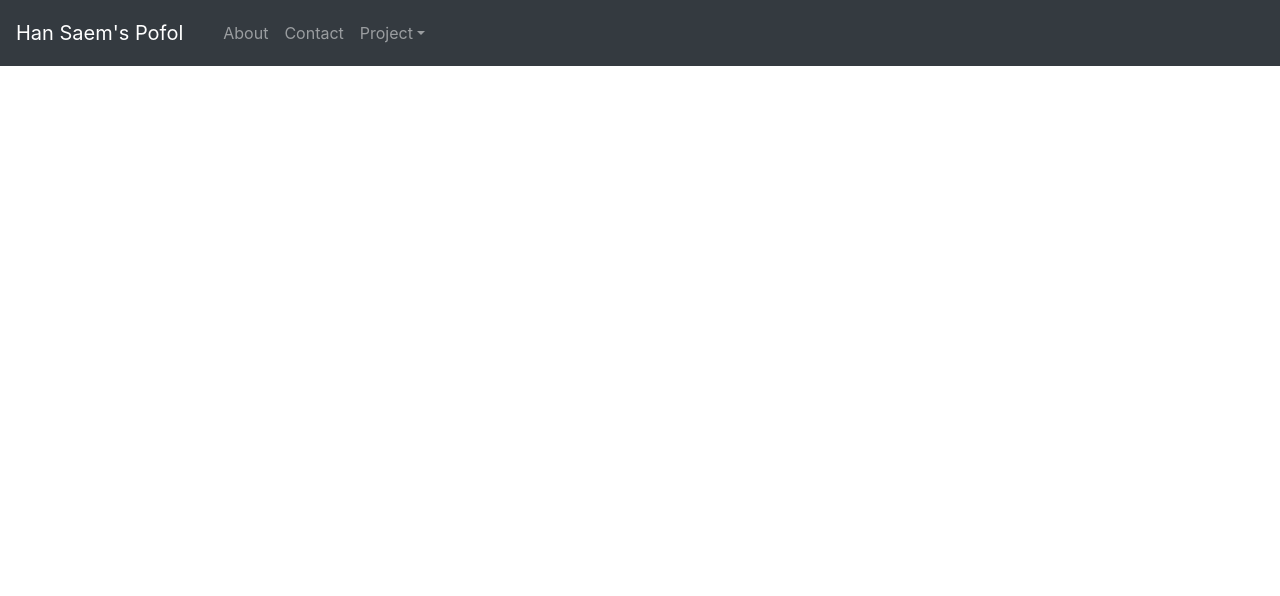
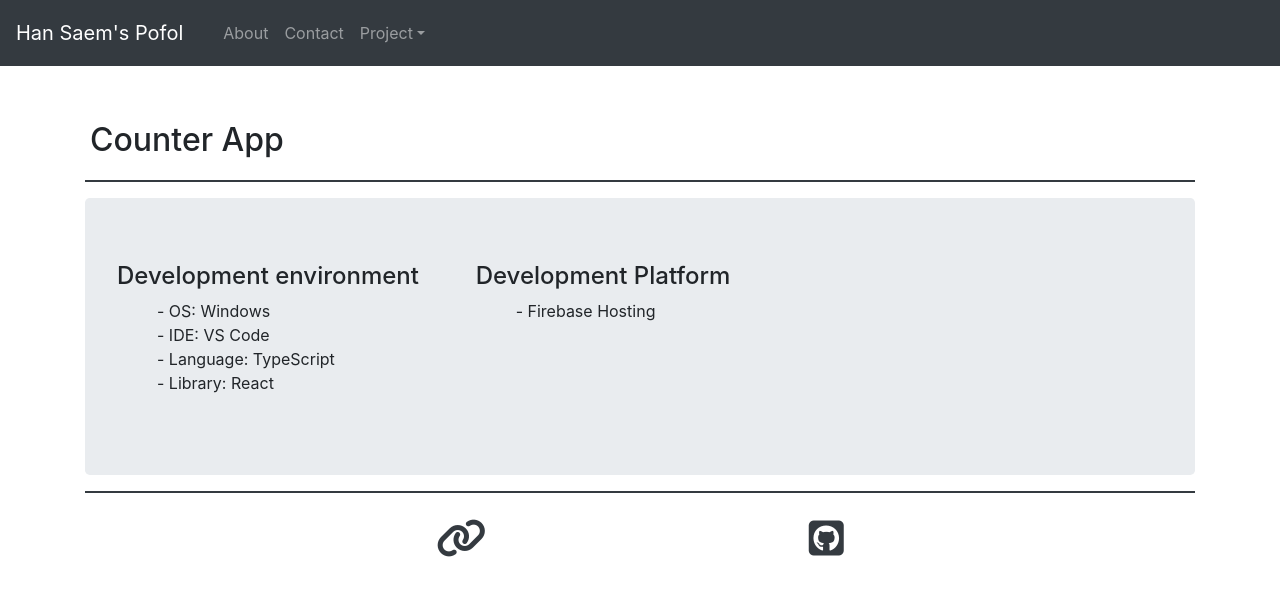
Before and after one commit to PortableSAM/portfolio, a React (Create React App) app: page /counterApp in a window 1280 px wide. Shown: the top 596 px of the page. Built offline with nearby package versions, Linux system fonts and the light colour scheme; a web font is replaced by a local one.

Commit message:
프로젝트 내용 추가 및 CSS수정

```diff
--- a/src/Component/Layout/Layout.css
+++ b/src/Component/Layout/Layout.css
@@ -3,6 +3,19 @@
   text-align: left;
 }
 
+.dropdown-menu a {
+  margin-left: 15px;
+  text-decoration: none;
+  color: lightslategray;
+  font-family: "Oswald", Arial, Helvetica, sans-serif;
+}
+
+.dropdown-menu a:hover {
+  text-decoration: none;
+  color: darkgray;
+}
+
+/*
 .dropdown-menu > a:nth-child(9) {
   margin-left: 15px;
   text-decoration: none;
@@ -11,7 +24,7 @@
 }
 
 /* 요소 | http://localhost:3000/todolist */
-
+/*
 .dropdown-menu > a:nth-child(7) {
   margin-left: 15px;
   text-decoration: none;
@@ -20,7 +33,7 @@
 }
 
 /* 요소 | http://localhost:3000/todolist */
-
+/*
 .dropdown-menu > a:nth-child(5) {
   margin-left: 15px;
   text-decoration: none;
@@ -29,7 +42,7 @@
 }
 
 /* 요소 | http://localhost:3000/todolist */
-
+/*
 .dropdown-menu > a:nth-child(3) {
   margin-left: 15px;
   text-decoration: none;
@@ -38,13 +51,13 @@
 }
 
 /* 요소 | http://localhost:3000/todolist */
-
+/*
 .dropdown-menu > a:nth-child(1) {
   margin-left: 15px;
   text-decoration: none;
   color: lightslategray;
   font-family: "Oswald", Arial, Helvetica, sans-serif;
-}
+}*/
 
 @media screen and (max-width: 500px) {
   .container > div:nth-child(1) > div:nth-child(1) > h2:nth-child(1) {
--- a/src/Component/Layout/Layout.js
+++ b/src/Component/Layout/Layout.js
@@ -5,7 +5,8 @@ import {
   Clock,
   MovieList,
   ToDoList,
-  SBWthrApp
+  SBWthrApp,
+  CounterApp
 } from "../Nav/Project/index";
 import LandingPage from "./../Landing/LandingPage";
 import { BrowserRouter as Router, Link, Route, Switch } from "react-router-dom";
@@ -42,6 +43,8 @@ export default class Layout extends React.Component {
                   <Link to="/todolist">To Do List</Link>
                   <NavDropdown.Divider />
                   <Link to="/SBWthrApp">Search Based Weather Info Web App</Link>
+                  <NavDropdown.Divider />
+                  <Link to="/counterApp">Counter App(TypeScript)</Link>
                 </NavDropdown>
               </Nav>
             </Navbar.Collapse>
@@ -55,6 +58,7 @@ export default class Layout extends React.Component {
             <Route path="/movielist" component={MovieList} />
             <Route path="/todolist" component={ToDoList} />
             <Route path="/SBWthrApp" component={SBWthrApp} />
+            <Route path="/counterApp" component={CounterApp} />
           </Switch>
         </div>
       </Router>
--- /dev/null
+++ b/src/Component/Nav/Project/CounterApp.js
@@ -0,0 +1,64 @@
+import React from "react";
+import { Jumbotron, Container, Row, Col } from "react-bootstrap";
+import "../CSS/Projects.css";
+
+function Clock() {
+  return (
+    <Container>
+      <Row>
+        <Col lg={4} md={"auto"} sm={"auto"}>
+          <h2> Counter App</h2>
+        </Col>
+        <Col></Col>
+        <Col></Col>
+      </Row>
+      <hr style={{ borderTop: "2px solid #343a40" }} />
+      <Jumbotron style={{ marginBottom: "0" }}>
+        <Row>
+          <Col lg={4} md={"auto"} sm={"auto"}>
+            <h4>Development environment</h4>
+            <ul>
+              <li>- OS: Windows</li>
+              <li>- IDE: VS Code</li>
+              <li>- Language: TypeScript</li>
+              <li>- Library: React</li>
+            </ul>
+          </Col>
+          <Col lg={4} md={"auto"} sm={"auto"}>
+            <h4>Development Platform</h4>
+            <ul>
+              <li>- Firebase Hosting</li>
+            </ul>
+          </Col>
+        </Row>
+      </Jumbotron>
+      <hr style={{ borderTop: "2px solid #343a40" }} />
+      <Row>
+        <Col></Col>
+        <Col lg={8} md={"auto"} sm={"auto"}>
+          <p>
+            <a
+              href="https://counter-app-d0e29.web.app/"
+              target="_blank"
+              rel="noopener noreferrer"
+            >
+              <i className="fas fa-link" />
+            </a>
+          </p>
+          <p>
+            <a
+              href="https://github.com/PortableSAM/Counter-App"
+              target="_blank"
+              rel="noopener noreferrer"
+            >
+              <i className="fab fa-github-square" />
+            </a>
+          </p>
+        </Col>
+        <Col></Col>
+      </Row>
+    </Container>
+  );
+}
+
+export default Clock;
--- a/src/Component/Nav/Project/index.js
+++ b/src/Component/Nav/Project/index.js
@@ -3,3 +3,4 @@ export { default as Clock } from "./Clock";
 export { default as MovieList } from "./MovieList";
 export { default as ToDoList } from "./ToDoList";
 export { default as SBWthrApp } from "./SearchBasedWthrApp";
+export { default as CounterApp } from "./CounterApp";
```
